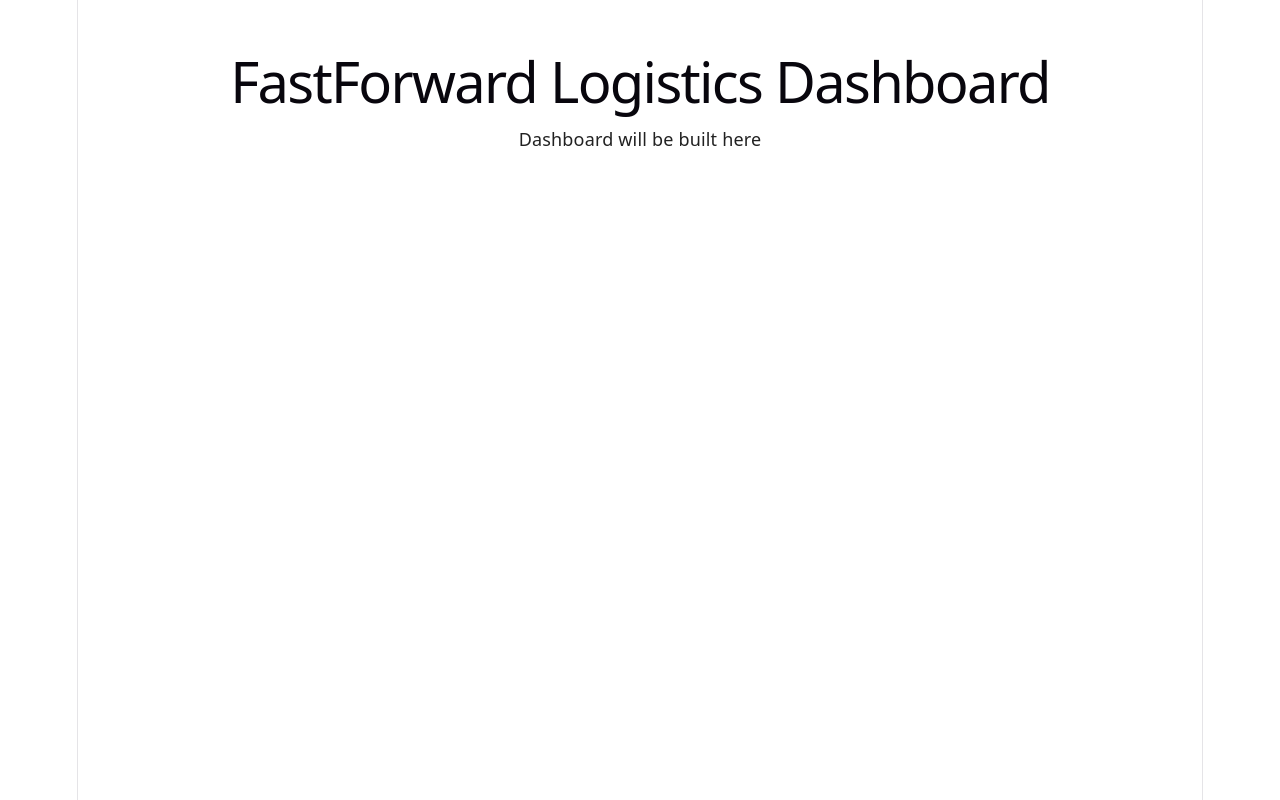
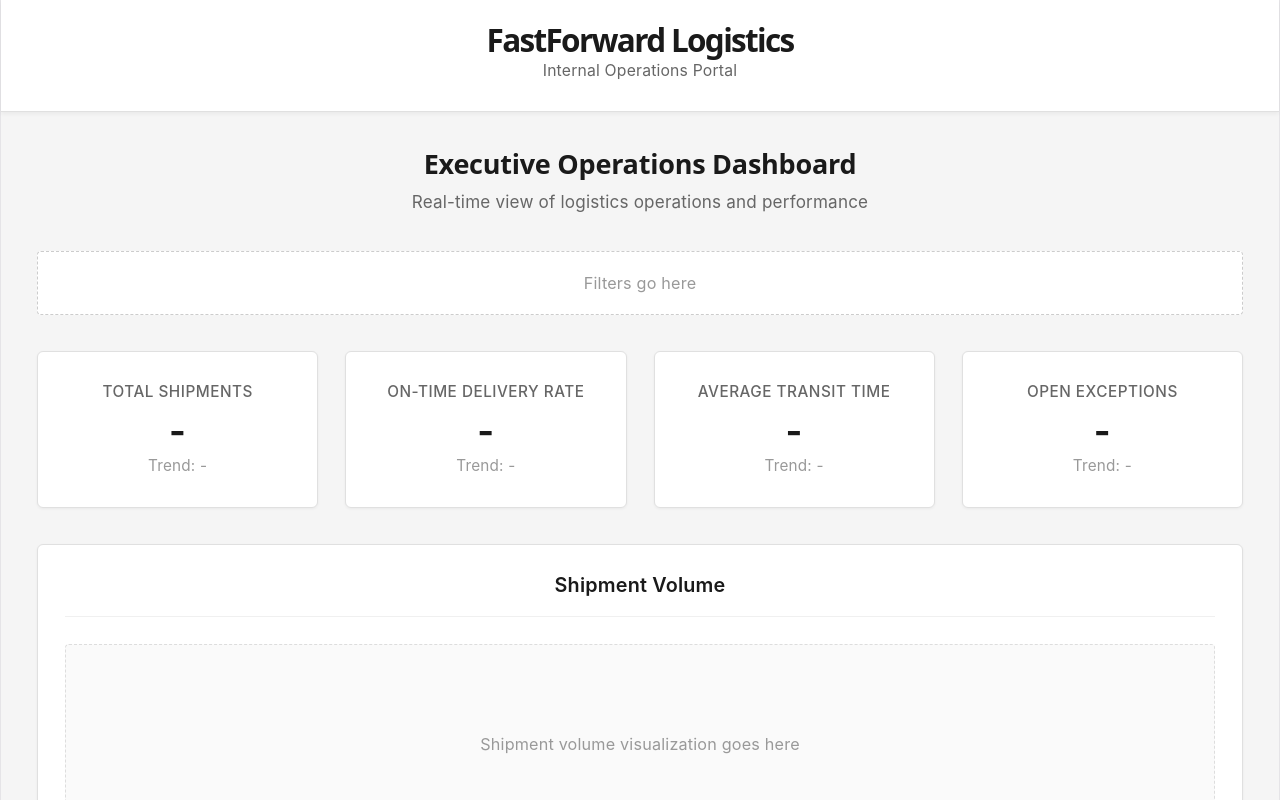
Before and after one commit to Alaa-tel/fastforward-dashboard, a Vue app: page / in a window 1280 px wide. Shown: the top 800 px of the page. Built offline with nearby package versions, Linux system fonts and the light colour scheme.

Commit message:
Add dashboard shell structure with header, KPI cards, and placeholder sections

```diff
--- a/src/App.vue
+++ b/src/App.vue
@@ -6,3 +6,20 @@
     <router-view />
   </v-app>
 </template>
+
+<style>
+html, body {
+  margin: 0;
+  padding: 0;
+  font-family: -apple-system, BlinkMacSystemFont, 'Segoe UI', 'Roboto', 'Oxygen',
+    'Ubuntu', 'Cantarell', 'Fira Sans', 'Droid Sans', 'Helvetica Neue',
+    sans-serif;
+  -webkit-font-smoothing: antialiased;
+  -moz-osx-font-smoothing: grayscale;
+}
+
+#app {
+  width: 100%;
+  min-height: 100vh;
+}
+</style>
--- a/src/views/Dashboard.vue
+++ b/src/views/Dashboard.vue
@@ -1,7 +1,89 @@
 <template>
-  <div class="dashboard">
-    <h1>FastForward Logistics Dashboard</h1>
-    <p>Dashboard will be built here</p>
+  <div class="dashboard-container">
+    <!-- Header -->
+    <header class="dashboard-header">
+      <div class="header-content">
+        <h1 class="header-title">FastForward Logistics</h1>
+        <p class="header-subtitle">Internal Operations Portal</p>
+      </div>
+    </header>
+
+    <!-- Main Content -->
+    <main class="dashboard-main">
+      <!-- Title and Filters Section -->
+      <div class="dashboard-title-bar">
+        <div>
+          <h2 class="dashboard-title">Executive Operations Dashboard</h2>
+          <p class="dashboard-description">Real-time view of logistics operations and performance</p>
+        </div>
+      </div>
+
+      <!-- Filters Placeholder -->
+      <div class="filters-section">
+        <div class="filter-placeholder">
+          <p>Filters go here</p>
+        </div>
+      </div>
+
+      <!-- KPI Cards Section -->
+      <section class="kpi-section">
+        <div class="kpi-grid">
+          <div class="kpi-card">
+            <div class="kpi-label">Total Shipments</div>
+            <div class="kpi-value">-</div>
+            <div class="kpi-trend">Trend: -</div>
+          </div>
+
+          <div class="kpi-card">
+            <div class="kpi-label">On-Time Delivery Rate</div>
+            <div class="kpi-value">-</div>
+            <div class="kpi-trend">Trend: -</div>
+          </div>
+
+          <div class="kpi-card">
+            <div class="kpi-label">Average Transit Time</div>
+            <div class="kpi-value">-</div>
+            <div class="kpi-trend">Trend: -</div>
+          </div>
+
+          <div class="kpi-card">
+            <div class="kpi-label">Open Exceptions</div>
+            <div class="kpi-value">-</div>
+            <div class="kpi-trend">Trend: -</div>
+          </div>
+        </div>
+      </section>
+
+      <!-- Shipment Volume Section -->
+      <section class="chart-section">
+        <div class="section-header">
+          <h3>Shipment Volume</h3>
+        </div>
+        <div class="chart-placeholder">
+          <p>Shipment volume visualization goes here</p>
+        </div>
+      </section>
+
+      <!-- Regional Performance Section -->
+      <section class="chart-section">
+        <div class="section-header">
+          <h3>Regional Performance</h3>
+        </div>
+        <div class="table-placeholder">
+          <p>Regional performance table/grid goes here</p>
+        </div>
+      </section>
+
+      <!-- Open Exceptions Section -->
+      <section class="chart-section">
+        <div class="section-header">
+          <h3>Open Exceptions</h3>
+        </div>
+        <div class="table-placeholder">
+          <p>Exceptions table goes here</p>
+        </div>
+      </section>
+    </main>
   </div>
 </template>
 
@@ -9,7 +91,189 @@
 </script>
 
 <style scoped>
-.dashboard {
+* {
+  box-sizing: border-box;
+}
+
+.dashboard-container {
+  display: flex;
+  flex-direction: column;
+  min-height: 100vh;
+  background-color: #f5f5f5;
+}
+
+/* Header */
+.dashboard-header {
+  background-color: #ffffff;
+  border-bottom: 1px solid #e0e0e0;
+  padding: 1.5rem 2rem;
+  box-shadow: 0 2px 4px rgba(0, 0, 0, 0.05);
+}
+
+.header-content {
+  max-width: 1400px;
+  margin: 0 auto;
+}
+
+.header-title {
+  margin: 0;
+  font-size: 1.75rem;
+  font-weight: 700;
+  color: #1a1a1a;
+}
+
+.header-subtitle {
+  margin: 0.25rem 0 0 0;
+  font-size: 0.875rem;
+  color: #666;
+  font-weight: 400;
+}
+
+/* Main Content */
+.dashboard-main {
+  flex: 1;
+  max-width: 1400px;
+  width: 100%;
+  margin: 0 auto;
   padding: 2rem;
 }
+
+/* Title Bar */
+.dashboard-title-bar {
+  margin-bottom: 2rem;
+}
+
+.dashboard-title {
+  margin: 0;
+  font-size: 1.5rem;
+  font-weight: 600;
+  color: #1a1a1a;
+}
+
+.dashboard-description {
+  margin: 0.5rem 0 0 0;
+  font-size: 0.95rem;
+  color: #666;
+}
+
+/* Filters Section */
+.filters-section {
+  margin-bottom: 2rem;
+}
+
+.filter-placeholder {
+  background-color: #ffffff;
+  border: 1px dashed #ccc;
+  border-radius: 4px;
+  padding: 1rem;
+  color: #999;
+  font-size: 0.9rem;
+}
+
+/* KPI Section */
+.kpi-section {
+  margin-bottom: 2rem;
+}
+
+.kpi-grid {
+  display: grid;
+  grid-template-columns: repeat(auto-fit, minmax(250px, 1fr));
+  gap: 1.5rem;
+}
+
+.kpi-card {
+  background-color: #ffffff;
+  border: 1px solid #e0e0e0;
+  border-radius: 6px;
+  padding: 1.5rem;
+  box-shadow: 0 1px 3px rgba(0, 0, 0, 0.05);
+  transition: box-shadow 0.2s ease;
+}
+
+.kpi-card:hover {
+  box-shadow: 0 4px 8px rgba(0, 0, 0, 0.1);
+}
+
+.kpi-label {
+  font-size: 0.85rem;
+  font-weight: 500;
+  color: #666;
+  margin-bottom: 0.75rem;
+  text-transform: uppercase;
+  letter-spacing: 0.5px;
+}
+
+.kpi-value {
+  font-size: 2rem;
+  font-weight: 700;
+  color: #1a1a1a;
+  margin-bottom: 0.5rem;
+}
+
+.kpi-trend {
+  font-size: 0.85rem;
+  color: #999;
+}
+
+/* Chart Sections */
+.chart-section {
+  background-color: #ffffff;
+  border: 1px solid #e0e0e0;
+  border-radius: 6px;
+  padding: 1.5rem;
+  margin-bottom: 1.5rem;
+  box-shadow: 0 1px 3px rgba(0, 0, 0, 0.05);
+}
+
+.section-header {
+  border-bottom: 1px solid #f0f0f0;
+  padding-bottom: 1rem;
+  margin-bottom: 1.5rem;
+}
+
+.section-header h3 {
+  margin: 0;
+  font-size: 1.1rem;
+  font-weight: 600;
+  color: #1a1a1a;
+}
+
+.chart-placeholder,
+.table-placeholder {
+  background-color: #fafafa;
+  border: 1px dashed #ddd;
+  border-radius: 4px;
+  padding: 3rem 1.5rem;
+  text-align: center;
+  color: #999;
+  font-size: 0.9rem;
+  min-height: 200px;
+  display: flex;
+  align-items: center;
+  justify-content: center;
+}
+
+/* Responsive */
+@media (max-width: 768px) {
+  .dashboard-main {
+    padding: 1rem;
+  }
+
+  .kpi-grid {
+    grid-template-columns: repeat(auto-fit, minmax(200px, 1fr));
+    gap: 1rem;
+  }
+
+  .header-title {
+    font-size: 1.5rem;
+  }
+
+  .dashboard-title {
+    font-size: 1.25rem;
+  }
+
+  .kpi-value {
+    font-size: 1.5rem;
+  }
+}
 </style>
```
